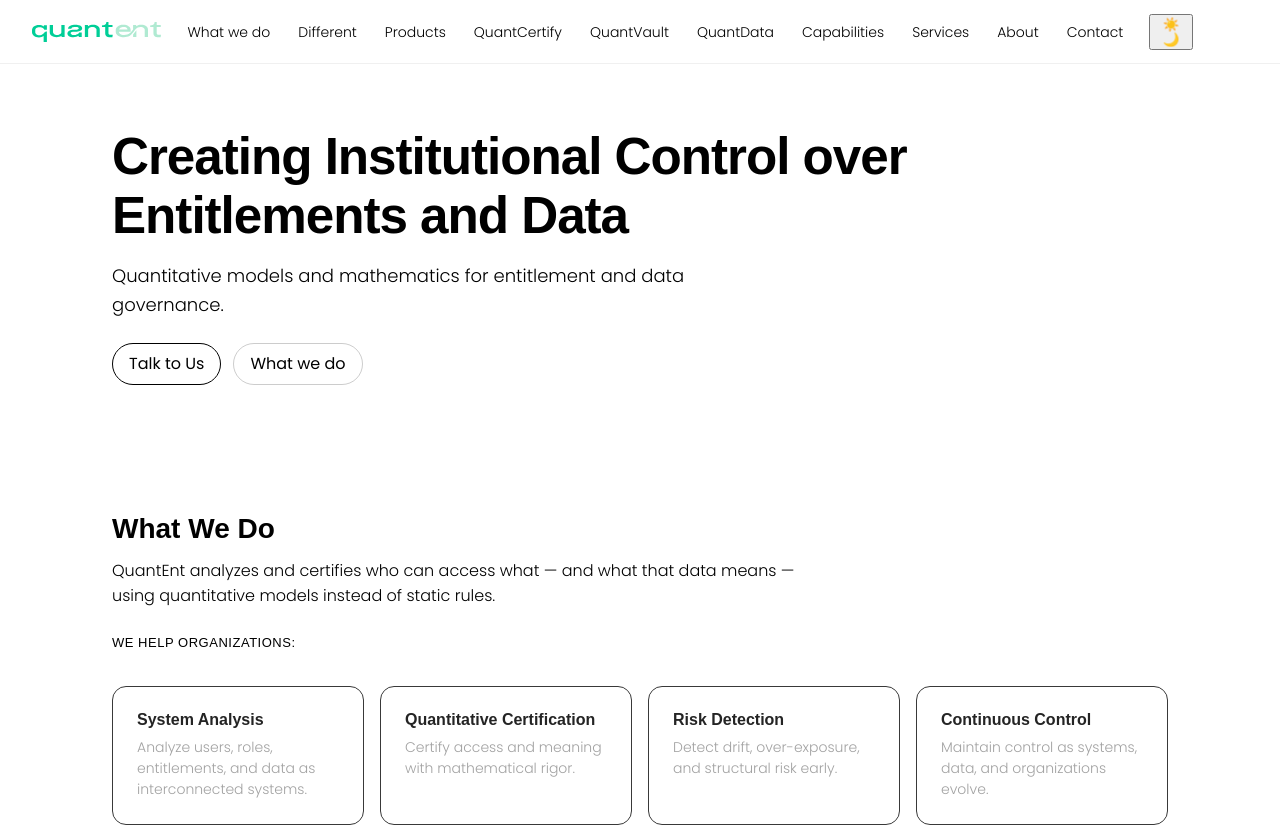
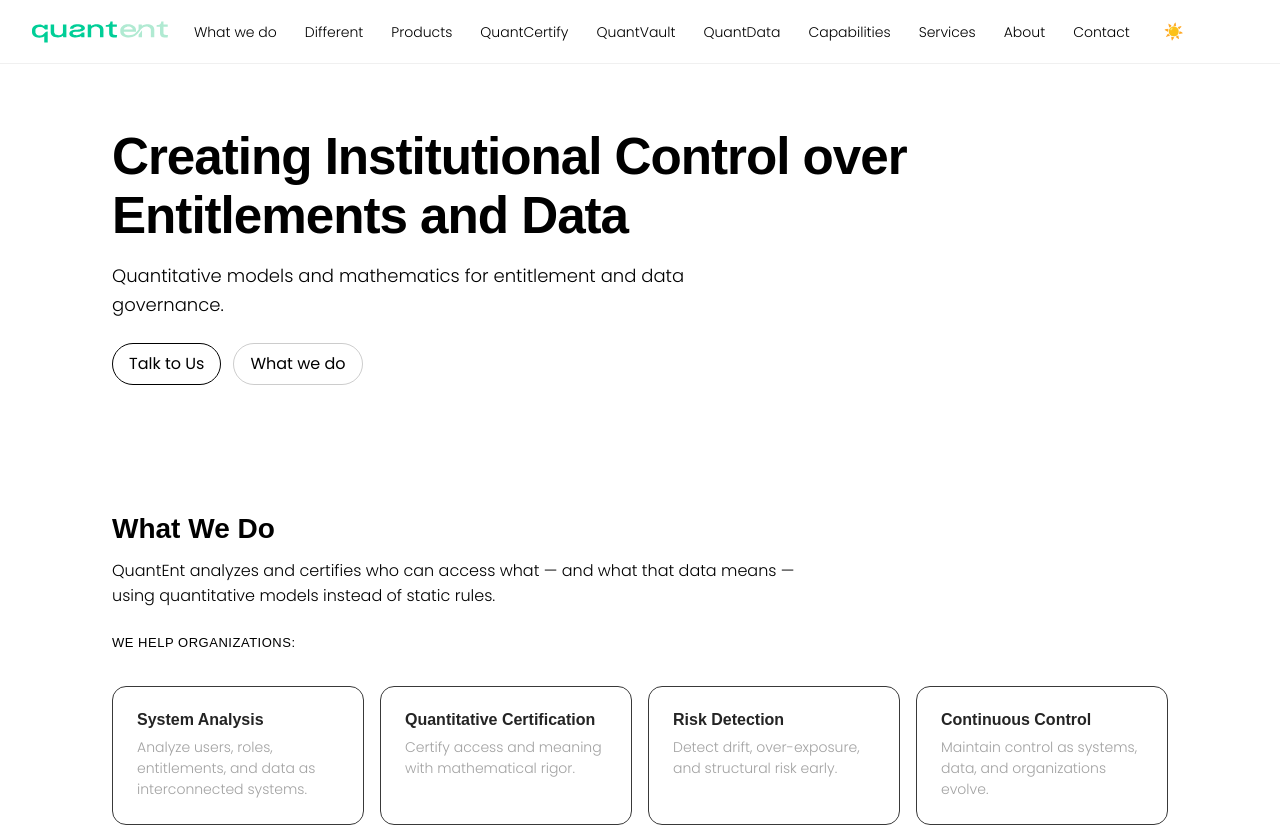
Before and after one commit to quantent-web/quantent-web, a Next.js app: page / in a window 1280 px wide. Shown: the top 827 px of the page. Built offline with nearby package versions, Linux system fonts and the light colour scheme; a web font is replaced by a local one.

Commit message:
Place theme toggle styles outside :root block

```diff
--- a/app/globals.css
+++ b/app/globals.css
@@ -633,3 +633,35 @@ html[data-theme="dark"] body {
   background-color: var(--bg) !important;
   color: var(--text-primary) !important;
 }
+
+
+/* =========================
+   Theme toggle (icons)
+========================= */
+.theme-toggle {
+  background: none;
+  border: none;
+  cursor: pointer;
+  padding: var(--space-2);
+  display: flex;
+  align-items: center;
+}
+
+.theme-icon {
+  font-size: 16px;
+  line-height: 1;
+}
+
+/* Por defecto (light) */
+.theme-icon-dark {
+  display: none;
+}
+
+/* Dark mode */
+html[data-theme="dark"] .theme-icon-light {
+  display: none;
+}
+
+html[data-theme="dark"] .theme-icon-dark {
+  display: inline;
+}
```
